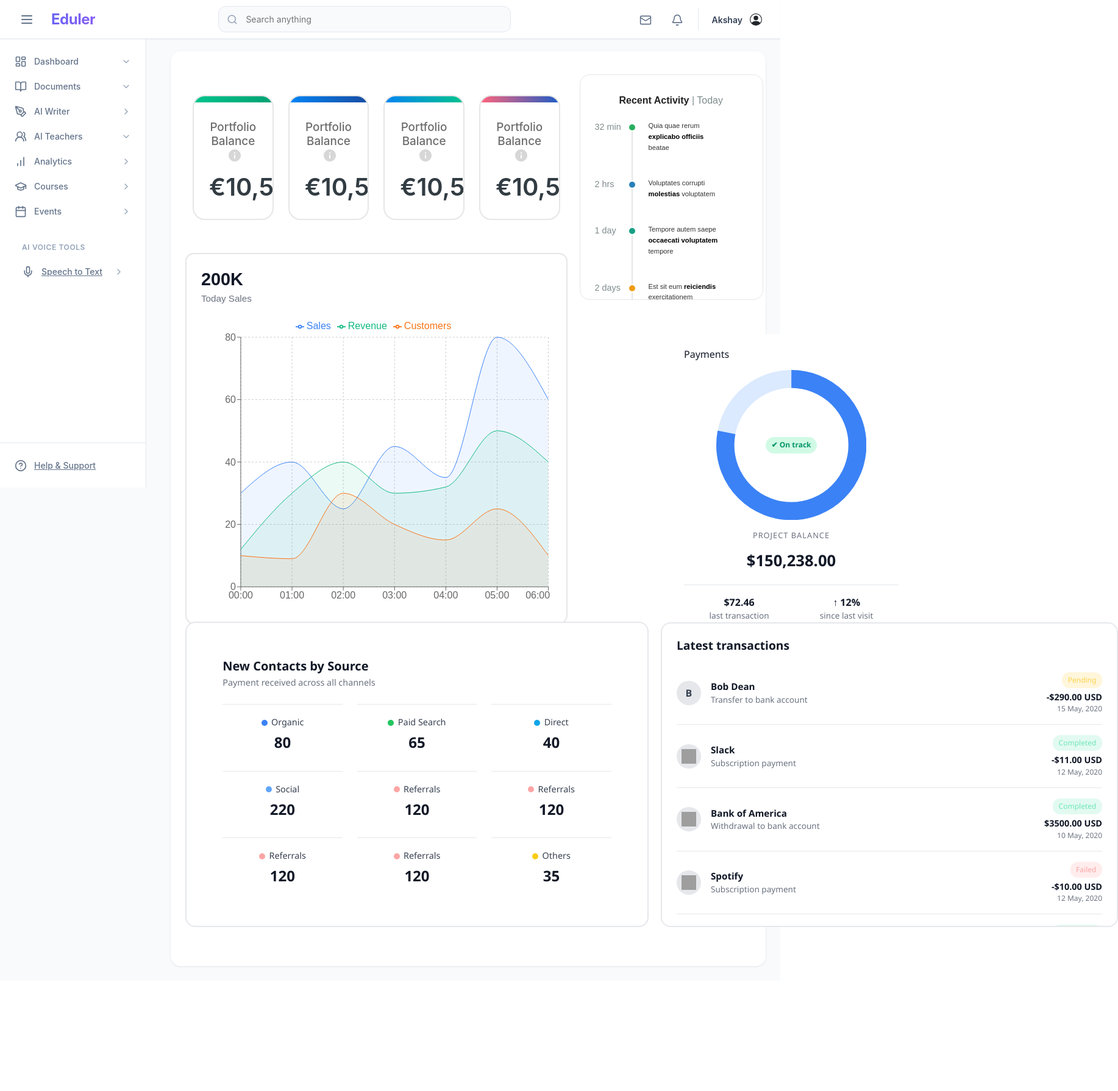
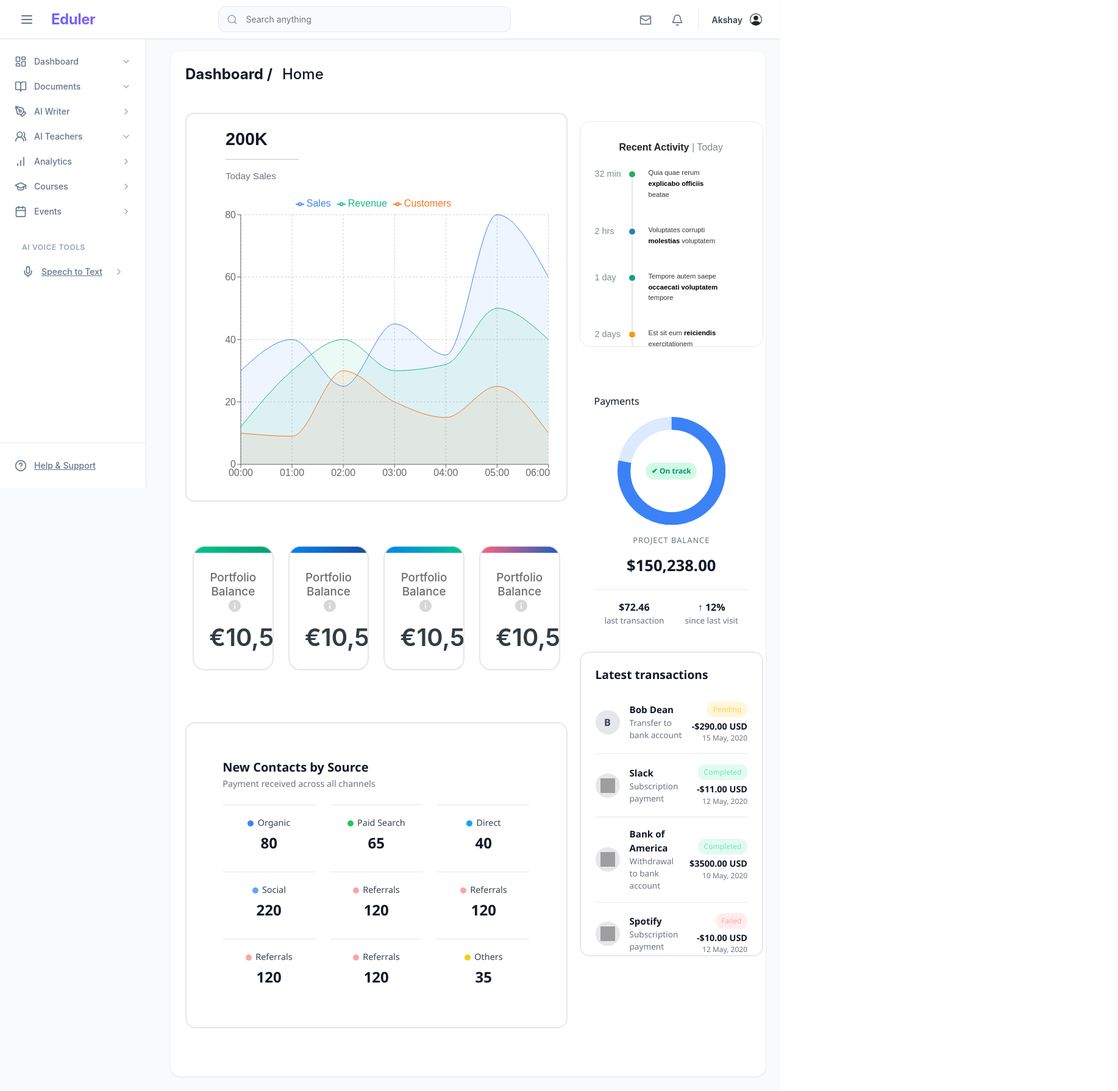
Before and after one commit to Akshay-patil-dav/Admin-Panel-Using-React, a React (Vite) app: page / in a window 1280 px wide. Shown: the whole page at 61% size, 1834 px wide, since content can reach past the window. Before the commit the page ends 1609 px from the top, so only its background shows below. Built offline with nearby package versions, Linux system fonts and the light colour scheme; grey boxes are pictures that could not be loaded.

Commit message:
Update Ui of Dashboard Page
Update Ui of Dashboard Page

```diff
--- a/src/components/Dashboard/Dashboard.jsx
+++ b/src/components/Dashboard/Dashboard.jsx
@@ -38,7 +38,6 @@ export function Cards() {
           <CardsBox />
 
 
-
         </div>
       </div>
     </div>
@@ -51,23 +50,29 @@ export default function Dashboard() {
     <div className="eduler-layout">
       <main className="eduler-main">
         <div className="eduler-main__container">
+          {/* lkejdl */}
+          <div className='fx'>
+          <h4><b>Dashboard /</b></h4><h4><p className='mx-3'>Home</p></h4>
+          </div>
           {/* ***************** */}
           <div className='fx'>
-              <div>
+            <div>
+              {/* <Cards /> */}
+              <SmallSalesChartCard />
               <Cards />
-              <SmallSalesChartCard />
-
-              </div>
+              <ContactSourceCard />
+            </div>
             <div className='boxleft '>
-                  <CradSlide />
+              <br/>
+              <CradSlide />
+              <br />
+              <ProjectBalanceCard />
+              <TransactionListCard />
             </div>
           </div>
           {/* ****************  */}
-          <ProjectBalanceCard />
-        <div className='cardbott' >
-        <ContactSourceCard />
-        <TransactionListCard />
-        </div>
+
+
         </div>
       </main>
     </div>
--- a/src/components/Dashboard/components/SmallSalesChartCard .jsx
+++ b/src/components/Dashboard/components/SmallSalesChartCard .jsx
@@ -18,6 +18,7 @@ const SmallSalesChartCard = () => {
     <div className="sales-chart-card-container" id="sales-chart-card-wrapper">
       <div className="sales-chart-card-header">
         <h3 className="sales-chart-amount">200K</h3>
+        <hr />
         <p className="sales-chart-subtitle">Today Sales</p>
       </div>
       <ResponsiveContainer width="100%" height={480}>
--- a/src/css/Pages_Css/component/ContactSourceCard.css
+++ b/src/css/Pages_Css/component/ContactSourceCard.css
@@ -5,10 +5,8 @@
     /* box-shadow: 0 4px 20px rgba(0, 0, 0, 0.05); */
     font-family: 'Segoe UI', Tahoma, Geneva, Verdana, sans-serif;
     /* max-width: 600px; */
-    width: 760px;
-
-    margin: auto;
-
+    width: 100%;
+    margin: 55px 0px;
     border: 2px solid #e5e7eb;
 
 
--- a/src/css/Pages_Css/component/ProjectBalanceCard.css
+++ b/src/css/Pages_Css/component/ProjectBalanceCard.css
@@ -7,10 +7,10 @@
     /* box-shadow: 0 8px 24px rgba(0, 0, 0, 0.06); */
     text-align: center;
     font-family: 'Segoe UI', sans-serif;
-    position: relative;
-    bottom: 500px;
+    /* position: relative; */
+    /* bottom: 500px; */
     /* right: 50px; */
-    left: 530px;
+    /* left: 530px; */
     /* border: 1px solid #e5e7eb; */
 
   }
--- a/src/css/Pages_Css/component/SmallSalesChartCard.css
+++ b/src/css/Pages_Css/component/SmallSalesChartCard.css
@@ -14,7 +14,12 @@
   }
 
   .sales-chart-card-header {
+    /* background-color: red; */
+    width: 200px;
+    /* height: 80px; */
+    padding: 0px 40px;
     margin-bottom: 1rem;
+    /* border-radius: 40px ; */
   }
 
   .sales-chart-amount {
--- a/src/css/Pages_Css/component/TransactionListCard.css
+++ b/src/css/Pages_Css/component/TransactionListCard.css
@@ -6,15 +6,15 @@
     font-family: 'Segoe UI', sans-serif;
     border: 2px solid #e5e7eb;
     /* max-width: 700px; */
-    width: 750px;
+    width: 100%;
     height: 500px;
     margin: auto;
     /* position: absolute;
     top: 1020px;
     left: 1100px; */
     overflow-y: scroll;
-    position: relative;
-    left: 20px;
+    /* position: relative;
+    left: 20px; */
   }
 
   .tl-header {
```
